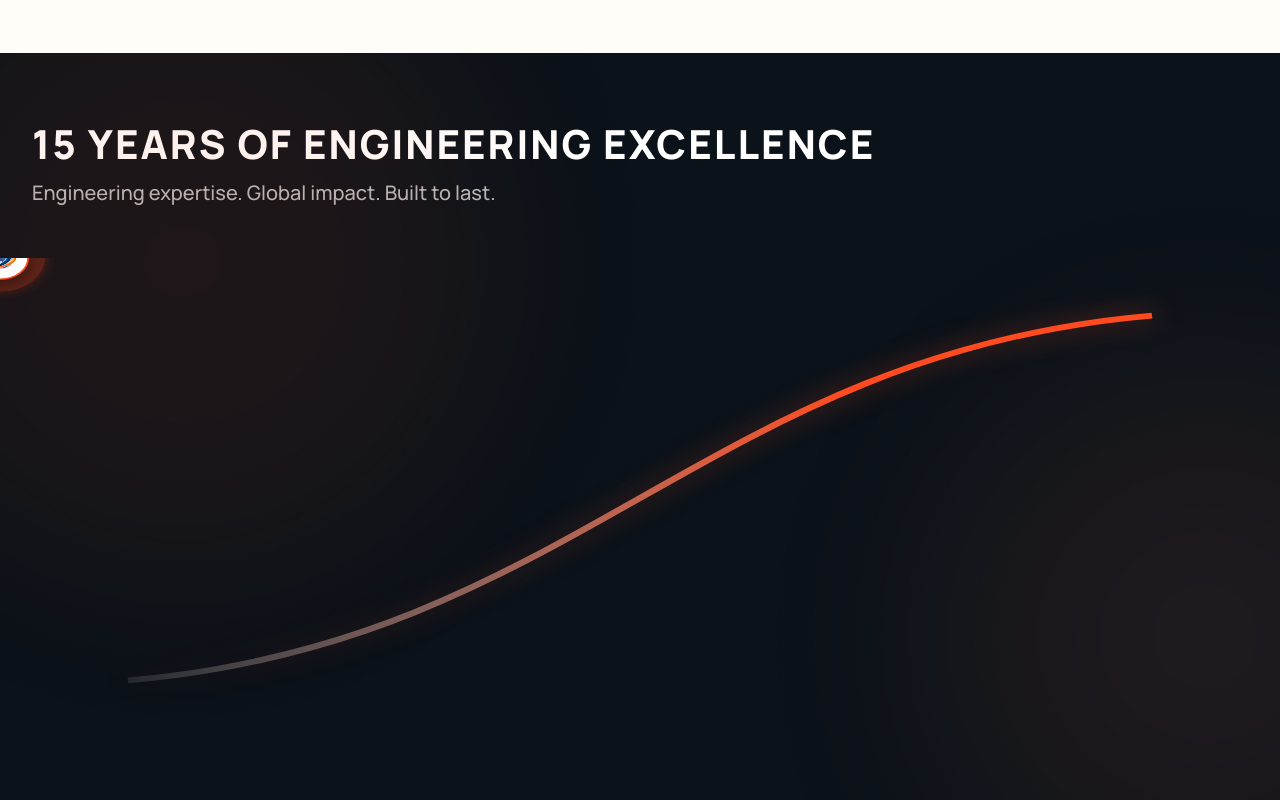
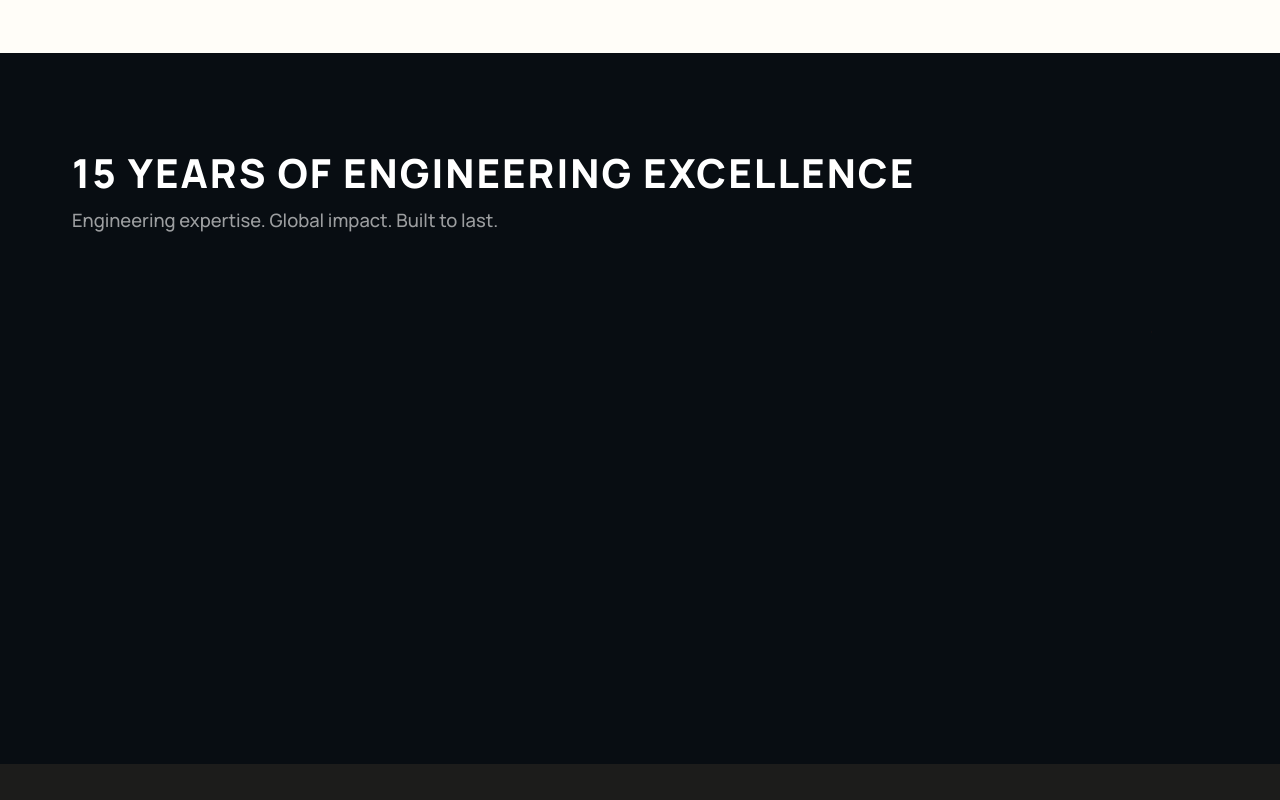
Before and after one commit to Lokesh0018/SST, a React (Vite) app: page /about in a window 1280 px wide. Shown: the part 3880-4680 px from the top of the page. Built offline with nearby package versions, Linux system fonts and the light colour scheme.

Commit message:
Timeline

```diff
--- a/src/pages/About.tsx
+++ b/src/pages/About.tsx
@@ -21,11 +21,11 @@ const capabilities = [
 ];
 
 const timelineData = [
-  { year: '2011', title: 'FOUNDATION', desc: 'Founded with a focus on ferro alloy engineering', x: 10, y: 88 },
-  { year: '2014', title: 'FIRST MAJOR CONTRACT', desc: 'Secured major industrial contracts', x: 30, y: 76.3 },
-  { year: '2018/2019', title: 'EPC EXPANSION', desc: 'Expanded into turnkey EPC projects', x: 50, y: 50 },
-  { year: '2022', title: 'GLOBAL FOOTPRINT', desc: 'Established a global project footprint', x: 70, y: 23.7 },
-  { year: '2026', title: 'INDUSTRY LEADERSHIP', desc: 'Delivering ferro alloy engineering solutions across global markets', x: 90, y: 12 }
+  { year: '2011', title: 'FOUNDATION', desc: 'Founded with a focus on ferro alloy engineering', cx: 50, cy: 420, mcy: 100 },
+  { year: '2014', title: 'FIRST MAJOR CONTRACT', desc: 'Secured major industrial contracts', cx: 275, cy: 367, mcy: 250 },
+  { year: '2018 / 2019', title: 'EPC EXPANSION', desc: 'Expanded into turnkey EPC projects', cx: 500, cy: 250, mcy: 400 },
+  { year: '2022', title: 'GLOBAL FOOTPRINT', desc: 'Established a global project footprint', cx: 725, cy: 133, mcy: 550 },
+  { year: '2026', title: 'INDUSTRY LEADERSHIP', desc: 'Delivering ferro alloy engineering solutions across global markets', cx: 950, cy: 80, mcy: 700 }
 ];
 
 const marqueeItems = [
@@ -78,6 +78,7 @@ export default function About() {
   const peopleRef = useRef<HTMLDivElement>(null);
   const avmRef = useRef<HTMLDivElement>(null);
   const timelineRef = useRef<HTMLDivElement>(null);
+  const mobileTimelineRef = useRef<HTMLDivElement>(null);
   const ceoRef = useRef<HTMLDivElement>(null);
   const logoRef = useRef<HTMLDivElement>(null);
   const logoContainerRef = useRef<HTMLDivElement>(null);
@@ -293,16 +294,52 @@ export default function About() {
       });
     }
 
-    // Timeline Animation
+    // Timeline Animation (Desktop)
     if (timelineRef.current) {
-      const nodes = timelineRef.current.querySelectorAll('.curved-timeline-node');
+      const nodes = timelineRef.current.querySelectorAll('.curved-timeline-text-node');
+      const path = timelineRef.current.querySelector('.curved-timeline-path');
+      const svgDots = timelineRef.current.querySelectorAll('.curved-svg-dot');
+
+      if (path) {
+        const length = (path as SVGPathElement).getTotalLength();
+        gsap.set(path, { strokeDasharray: length, strokeDashoffset: length });
+
+        gsap.to(path, {
+          strokeDashoffset: 0,
+          duration: 2,
+          ease: 'power2.inOut',
+          scrollTrigger: {
+            trigger: timelineRef.current,
+            start: 'top 75%',
+            toggleActions: 'play none none reverse'
+          }
+        });
+      }
+
+      gsap.fromTo(svgDots,
+        { scale: 0, opacity: 0, transformOrigin: 'center' },
+        {
+          scale: 1,
+          opacity: 1,
+          duration: 0.6,
+          stagger: 0.3,
+          ease: 'back.out(1.5)',
+          delay: 0.2,
+          scrollTrigger: {
+            trigger: timelineRef.current,
+            start: 'top 75%',
+            toggleActions: 'play none none reverse'
+          }
+        }
+      );
 
       gsap.to(nodes, {
         opacity: 1,
         y: 0,
-        duration: 0.8,
-        stagger: 0.15,
+        duration: 0.6,
+        stagger: 0.3,
         ease: 'power3.out',
+        delay: 0.4,
         scrollTrigger: {
           trigger: timelineRef.current,
           start: 'top 75%',
@@ -310,7 +347,93 @@ export default function About() {
         }
       });
 
-      // Stats Counter Animation
+      const logoGlow = timelineRef.current.querySelector('.travelling-logo-glow');
+      if (logoGlow) {
+        gsap.to(logoGlow, {
+          opacity: 1,
+          duration: 1,
+          delay: 1.5, // Appears after timeline finishes drawing
+          ease: 'power2.out',
+          scrollTrigger: {
+            trigger: timelineRef.current,
+            start: 'top 75%',
+            toggleActions: 'play none none reverse'
+          }
+        });
+      }
+    }
+
+    // Timeline Animation (Mobile)
+    if (mobileTimelineRef.current) {
+      const mNodes = mobileTimelineRef.current.querySelectorAll('.curved-timeline-text-node');
+      const mPath = mobileTimelineRef.current.querySelector('.curved-timeline-path');
+      const mSvgDots = mobileTimelineRef.current.querySelectorAll('.curved-svg-dot');
+
+      if (mPath) {
+        const length = (mPath as SVGPathElement).getTotalLength();
+        gsap.set(mPath, { strokeDasharray: length, strokeDashoffset: length });
+
+        gsap.to(mPath, {
+          strokeDashoffset: 0,
+          duration: 2,
+          ease: 'power2.inOut',
+          scrollTrigger: {
+            trigger: mobileTimelineRef.current,
+            start: 'top 75%',
+            toggleActions: 'play none none reverse'
+          }
+        });
+      }
+
+      gsap.fromTo(mSvgDots,
+        { scale: 0, opacity: 0, transformOrigin: 'center' },
+        {
+          scale: 1,
+          opacity: 1,
+          duration: 0.6,
+          stagger: 0.3,
+          ease: 'back.out(1.5)',
+          delay: 0.2,
+          scrollTrigger: {
+            trigger: mobileTimelineRef.current,
+            start: 'top 75%',
+            toggleActions: 'play none none reverse'
+          }
+        }
+      );
+
+      gsap.to(mNodes, {
+        opacity: 1,
+        y: 0,
+        duration: 0.6,
+        stagger: 0.3,
+        ease: 'power3.out',
+        delay: 0.4,
+        scrollTrigger: {
+          trigger: mobileTimelineRef.current,
+          start: 'top 75%',
+          toggleActions: 'play none none reverse'
+        }
+      });
+
+      const mLogoGlow = mobileTimelineRef.current.querySelector('.travelling-logo-glow');
+      if (mLogoGlow) {
+        gsap.to(mLogoGlow, {
+          opacity: 1,
+          duration: 1,
+          delay: 1.5, // Appears after timeline finishes drawing
+          ease: 'power2.out',
+          scrollTrigger: {
+            trigger: mobileTimelineRef.current,
+            start: 'top 75%',
+            toggleActions: 'play none none reverse'
+          }
+        });
+      }
+    }
+
+    // Stats Counter Animation
+    if (timelineRef.current) {
       const stats = timelineRef.current.parentElement?.querySelectorAll('.stat-num-value');
       if (stats) {
         stats.forEach((stat) => {
@@ -972,82 +1095,102 @@ export default function About() {
 
           {/* 5. TIMELINE / OUR JOURNEY */}
           <section className="about-timeline-section relative overflow-hidden">
-            {/* Background Aurora */}
-            <div className="timeline-aurora-bg">
-              <div className="aurora-blob a-left"></div>
-              <div className="aurora-blob a-right"></div>
-            </div>
-            {/* Technical Dot Grid overlay */}
-            <div className="timeline-bg-grid"></div>
-
-            <div className="container relative z-10">
-              <div className="text-center">
-                <h2 className="timeline-hero-headline">15 YEARS OF ENGINEERING EXCELLENCE</h2>
+            <div className="container relative z-10 timeline-container">
+              <div className="text-center timeline-header">
+                <h2 className="timeline-hero-headline">15 YEARS OF <span className="text-orange">ENGINEERING EXCELLENCE</span></h2>
                 <p className="timeline-subtitle">Engineering expertise. Global impact. Built to last.</p>
               </div>
+
+              {/* DESKTOP TIMELINE */}
               <div className="curved-timeline-wrapper" ref={timelineRef}>
                 <svg className="curved-timeline-svg" viewBox="0 0 1000 500" preserveAspectRatio="none">
                   <defs>
                     <linearGradient id="timelineGradient" x1="0%" y1="0%" x2="100%" y2="0%">
-                      <stop offset="0%" stopColor="rgba(255,255,255,0.1)" />
-                      <stop offset="70%" stopColor="#ff4b1f" />
+                      <stop offset="0%" stopColor="rgba(255, 255, 255, 0.1)" />
+                      <stop offset="50%" stopColor="rgba(255, 75, 31, 0.5)" />
                       <stop offset="100%" stopColor="#ff4b1f" />
                     </linearGradient>
-                  </defs>
-                  <path className="curved-timeline-path" d="M 100,440 C 450,400 550,100 900,60" stroke="url(#timelineGradient)" />
-                </svg>
-
-                {timelineData.map((item, idx) => {
-                  const is2022 = item.year === '2022';
-                  const is2026 = item.year === '2026';
-                  const positionClass = idx % 2 === 0 ? 'text-above' : 'text-below';
-
-                  return (
-                    <div key={idx} className={`curved-timeline-node ${positionClass} ${is2026 ? 'highlight-node' : ''}`} style={{ left: `${item.x}%`, top: `${item.y}%`, opacity: 0 }}>
-
-                      <div className="curved-node-dot">
-                      </div>
-
-                      <div className="curved-node-content-wrapper" style={item.year === '2018/2019' ? { paddingBottom: '3.5rem', marginLeft: '-30px' } : {}}>
-                        <div className="curved-timeline-year">{item.year}</div>
-                        <h3 className="curved-timeline-title">{item.title}</h3>
-                        {item.desc && <p className="curved-timeline-desc">{item.desc}</p>}
-                      </div>
-
-                    </div>
-                  )
-                })}
-
-                <svg className="curved-timeline-svg" viewBox="0 0 1000 500" preserveAspectRatio="none" style={{ position: 'absolute', inset: 0, width: '100%', height: '100%', pointerEvents: 'none', zIndex: 20 }}>
-                  <defs>
-                    <filter id="orbGlow">
-                      <feGaussianBlur stdDeviation="6" result="coloredBlur" />
+                    <filter id="lineGlow">
+                      <feGaussianBlur stdDeviation="3" result="coloredBlur" />
                       <feMerge>
                         <feMergeNode in="coloredBlur" />
                         <feMergeNode in="SourceGraphic" />
                       </feMerge>
                     </filter>
                   </defs>
-                  <g>
-                    {/* Pulsing aura behind the logo */}
-                    <circle cx="0" cy="0" r="35" fill="#ff4b1f" opacity="0.3" filter="url(#orbGlow)">
-                      <animate attributeName="r" values="25; 45; 25" dur="3s" repeatCount="indefinite" />
-                      <animate attributeName="opacity" values="0.2; 0.6; 0.2" dur="3s" repeatCount="indefinite" />
-                    </circle>
 
-                    {/* Styled Logo Badge */}
-                    <g style={{ filter: 'drop-shadow(0 4px 8px rgba(0,0,0,0.5))' }}>
-                      {/* Clean white background to enclose the rectangular image */}
-                      <circle cx="0" cy="0" r="22" fill="#fff" />
-                      {/* Centered logo, slightly smaller than the circle to give breathing room */}
-                      <image href="/SST L.png" x="-16" y="-16" width="32" height="32" preserveAspectRatio="xMidYMid meet" />
-                      {/* Elegant accent border to frame the badge */}
-                      <circle cx="0" cy="0" r="22" fill="none" stroke="var(--accent, #ff4b1f)" strokeWidth="1.5" />
-                    </g>
+                  {/* The continuous path */}
+                  <path id="desktop-path" className="curved-timeline-path" d="M 50 420 C 350 420, 650 80, 950 80" stroke="url(#timelineGradient)" filter="url(#lineGlow)" fill="none" strokeWidth="2" />
 
-                    <animateMotion dur="8s" repeatCount="indefinite" path="M 100,440 C 450,400 550,100 900,60" />
+                  {/* The SVG Dots */}
+                  {timelineData.map((item, idx) => (
+                    <circle key={`dot-${idx}`} cx={item.cx} cy={item.cy} r={item.year === '2026' ? 8 : 6} fill="#080d12" stroke={item.year === '2026' ? "#ffffff" : "#ff4b1f"} strokeWidth={item.year === '2026' ? 4 : 2} className="curved-svg-dot" />
+                  ))}
+
+                  {/* The Travelling Logo */}
+                  <g className="travelling-logo-glow" style={{ opacity: 0 }}>
+                    <image href="/images/logo/LOGO.png" x="-18" y="-18" width="36" height="36" preserveAspectRatio="xMidYMid meet" />
+                    <animateMotion dur="15s" repeatCount="indefinite">
+                      <mpath href="#desktop-path" />
+                    </animateMotion>
                   </g>
                 </svg>
+
+                {/* HTML Text Overlay */}
+                {timelineData.map((item, idx) => {
+                  const is2026 = item.year === '2026';
+                  const positionClass = idx % 2 === 0 ? 'text-above' : 'text-below';
+
+                  const leftPercent = (item.cx / 1000) * 100;
+                  const topPercent = (item.cy / 500) * 100;
+
+                  return (
+                    <div key={idx} className={`curved-timeline-text-node ${positionClass} ${is2026 ? 'highlight-text-node' : ''}`} style={{ left: `${leftPercent}%`, top: `${topPercent}%` }}>
+                      <div className="curved-timeline-year">{item.year}</div>
+                      <h3 className="curved-timeline-title">{item.title}</h3>
+                      {item.desc && <p className="curved-timeline-desc">{item.desc}</p>}
+                    </div>
+                  )
+                })}
+              </div>
+
+              {/* MOBILE TIMELINE */}
+              <div className="mobile-timeline-wrapper" ref={mobileTimelineRef}>
+                <svg className="curved-timeline-svg" viewBox="0 0 100 800" preserveAspectRatio="none">
+                  <defs>
+                    <linearGradient id="mobileTimelineGradient" x1="0%" y1="0%" x2="0%" y2="100%">
+                      <stop offset="0%" stopColor="rgba(255, 255, 255, 0.1)" />
+                      <stop offset="50%" stopColor="rgba(255, 75, 31, 0.5)" />
+                      <stop offset="100%" stopColor="#ff4b1f" />
+                    </linearGradient>
+                  </defs>
+
+                  <path id="mobile-path" className="curved-timeline-path" d="M 50 100 L 50 700" stroke="url(#mobileTimelineGradient)" filter="url(#lineGlow)" fill="none" strokeWidth="2" />
+
+                  {timelineData.map((item, idx) => (
+                    <circle key={`mdot-${idx}`} cx="50" cy={item.mcy} r={item.year === '2026' ? 8 : 6} fill="#080d12" stroke={item.year === '2026' ? "#ffffff" : "#ff4b1f"} strokeWidth={item.year === '2026' ? 4 : 2} className="curved-svg-dot" />
+                  ))}
+
+                  <g className="travelling-logo-glow" style={{ opacity: 0 }}>
+                    <image href="/images/logo/LOGO.png" x="-18" y="-18" width="36" height="36" preserveAspectRatio="xMidYMid meet" />
+                    <animateMotion dur="15s" repeatCount="indefinite">
+                      <mpath href="#mobile-path" />
+                    </animateMotion>
+                  </g>
+                </svg>
+
+                {timelineData.map((item, idx) => {
+                  const is2026 = item.year === '2026';
+                  const topPercent = (item.mcy / 800) * 100;
+
+                  return (
+                    <div key={`mtext-${idx}`} className={`curved-timeline-text-node ${is2026 ? 'highlight-text-node' : ''}`} style={{ left: '50%', top: `${topPercent}%` }}>
+                      <div className="curved-timeline-year">{item.year}</div>
+                      <h3 className="curved-timeline-title">{item.title}</h3>
+                      {item.desc && <p className="curved-timeline-desc">{item.desc}</p>}
+                    </div>
+                  )
+                })}
               </div>
 
             </div>
--- a/src/styles/About.css
+++ b/src/styles/About.css
@@ -1370,11 +1370,11 @@
 
 /* 9. TIMELINE ("OUR LEGACY") */
 .about-timeline-section {
-  padding: 2rem 0;
-  background-color: #0b1219; /* Dark theme to match image */
+  padding: 6rem 0;
+  background-color: #080d12; /* Darker navy/black theme */
   position: relative;
   overflow-x: hidden;
-  min-height: 100vh;
+  min-height: 650px;
   display: flex;
   flex-direction: column;
   justify-content: center;
@@ -1383,47 +1383,21 @@
 .timeline-bg-grid {
   position: absolute;
   inset: 0;
-  background-image: radial-gradient(rgba(255, 255, 255, 0.02) 1.5px, transparent 1.5px);
-  background-size: 32px 32px;
+  background-image: radial-gradient(rgba(255, 255, 255, 0.03) 1px, transparent 1px);
+  background-size: 24px 24px;
   z-index: 1;
   pointer-events: none;
-  -webkit-mask-image: radial-gradient(ellipse at center, black 40%, transparent 80%);
-  mask-image: radial-gradient(ellipse at center, black 40%, transparent 80%);
-}
-
-.timeline-aurora-bg {
-  position: absolute;
-  inset: 0;
-  overflow: hidden;
-  pointer-events: none;
-  z-index: 0;
-}
-.aurora-blob {
-  position: absolute;
-  border-radius: 50%;
-  filter: blur(100px);
-  opacity: 0.08;
-  animation: auroraFloat 20s infinite alternate ease-in-out;
-}
-.aurora-blob.a-left {
-  width: 600px;
-  height: 600px;
-  background: var(--color-orange);
-  top: -10%;
-  left: -10%;
-}
-.aurora-blob.a-right {
-  width: 500px;
-  height: 500px;
-  background: #ff7e5f;
-  bottom: -10%;
-  right: -10%;
-  animation-delay: -10s;
-}
-
-@keyframes auroraFloat {
-  0% { transform: translate(0, 0) scale(1); }
-  100% { transform: translate(50px, -50px) scale(1.1); }
+  mask-image: radial-gradient(ellipse at center, black 40%, transparent 90%);
+}
+
+.timeline-container {
+  max-width: 1200px;
+  margin: 0 auto;
+  width: 100%;
+}
+
+.timeline-header {
+  margin-bottom: 2rem;
 }
 
 .timeline-hero-headline {
@@ -1436,23 +1410,28 @@
 }
 
 .timeline-subtitle {
-  font-size: 1.25rem;
-  color: rgba(255, 255, 255, 0.7);
+  font-size: 1.15rem;
+  color: rgba(255, 255, 255, 0.6);
   font-weight: 500;
-  margin-bottom: 1rem;
-}
-
-/* Curved Timeline Container */
+}
+
+/* Desktop Timeline Container */
 .curved-timeline-wrapper {
   position: relative;
-  width: 100vw;
-  max-width: 100vw;
-  margin: 3rem 0 3rem 50%;
-  transform: translateX(-50%);
-  height: 60vh;
-  min-height: 400px;
+  width: 100%;
+  height: 400px;
   display: block;
   z-index: 10;
+}
+
+/* Mobile Vertical Timeline Container */
+.mobile-timeline-wrapper {
+  position: relative;
+  width: 100%;
+  height: 800px; /* Tall enough for vertical spacing */
+  display: none; /* Hidden on desktop */
+  z-index: 10;
+  margin-top: 2rem;
 }
 
 /* SVG Line */
@@ -1466,14 +1445,14 @@
 }
 .curved-timeline-path {
   fill: none;
-  stroke-width: 6;
-  filter: drop-shadow(0 0 12px rgba(255, 75, 31, 0.5));
+  stroke-width: 2;
+  filter: drop-shadow(0 0 6px rgba(255, 75, 31, 0.4));
 }
 
 /* Node Layout */
 .curved-timeline-node {
   position: absolute;
-  transform: translate(-50%, -50%);
+  transform: translate(-50%, -50%) translateY(0);
   display: flex;
   justify-content: center;
   align-items: center;
@@ -1483,74 +1462,103 @@
 
 /* Timeline Dot */
 .curved-node-dot {
+  width: 12px;
+  height: 12px;
+  border-radius: 50%;
+  background: #080d12;
+  border: 2px solid var(--color-orange);
+  position: relative;
+  z-index: 2;
+  transition: transform 0.3s ease, background 0.3s ease;
+}
+.curved-timeline-node:hover .curved-node-dot {
+  transform: scale(1.3);
+  background: var(--color-orange);
+}
+
+/* Typography */
+.curved-timeline-text-node {
+  position: absolute;
+  transform: translate(-50%, -50%);
+  width: 240px;
+  text-align: center;
+  z-index: 15;
+  opacity: 0;
+}
+
+.text-above {
+  margin-top: -100px; /* safe zone above the dot */
+}
+
+.text-below {
+  margin-top: 100px; /* safe zone below the dot */
+}
+
+.curved-timeline-year {
+  font-size: 18px;
+  font-weight: 800;
+  color: white;
+  margin-bottom: 4px;
+}
+
+.curved-timeline-title {
+  font-size: 20px;
+  font-weight: 800;
+  color: var(--color-orange);
+  text-transform: uppercase;
+  letter-spacing: 0.05em;
+  margin-bottom: 8px;
+}
+
+.curved-timeline-desc {
+  font-size: 15px;
+  color: #a0a5aa;
+  line-height: 1.5;
+}
+
+/* 2026 Highlight Node */
+.highlight-node .curved-node-dot {
   width: 16px;
   height: 16px;
-  border-radius: 50%;
   background: var(--color-orange);
-  border: 3px solid white;
-  box-shadow: 0 0 12px rgba(255, 75, 31, 0.6);
-  position: relative;
-  z-index: 2;
-  transition: transform 0.3s ease;
-}
-.curved-timeline-node:hover .curved-node-dot {
-  transform: scale(1.5);
-  box-shadow: 0 0 20px rgba(255, 75, 31, 0.8);
-}
-
-.curved-node-content-wrapper {
-  position: absolute;
-  left: 50%;
-  transform: translateX(-50%);
-  width: 260px;
-  text-align: center;
-  z-index: 3;
-}
-
-.text-above .curved-node-content-wrapper {
-  bottom: 100%;
-  padding-bottom: 1.5rem;
-}
-
-.text-below .curved-node-content-wrapper {
-  top: 100%;
-  padding-top: 1.5rem;
-}
-
-/* Typography */
-.curved-timeline-year {
-  font-size: 1.25rem;
-  font-weight: 800;
-  color: white;
-  margin-bottom: 0;
-  text-shadow: 0 0 10px rgba(255, 255, 255, 0.1);
-}
-
-.curved-timeline-title {
-  font-size: 1.05rem;
-  font-weight: 800;
-  color: white;
-  text-transform: uppercase;
-  letter-spacing: 0.05em;
-  margin-bottom: 0.5rem;
-}
-
-.curved-timeline-desc {
-  font-size: 0.95rem;
-  color: rgba(255, 255, 255, 0.85);
-  line-height: 1.5;
-}
-
-/* 2026 Highlight Node */
-.highlight-node .curved-node-dot {
-  width: 24px;
-  height: 24px;
-  background: white;
-  border: 5px solid var(--color-orange);
-  box-shadow: 0 0 20px rgba(255, 75, 31, 1);
-}
-.highlight-node .curved-timeline-title {
+  border: 2px solid white;
+  box-shadow: 0 0 15px rgba(255, 75, 31, 0.6);
+  animation: subtlePulse 3s infinite alternate ease-in-out;
+}
+
+@keyframes subtlePulse {
+  0% { box-shadow: 0 0 10px rgba(255, 75, 31, 0.4); }
+  100% { box-shadow: 0 0 20px rgba(255, 75, 31, 0.8); }
+}
+.highlight-text-node .curved-timeline-title {
   color: var(--color-orange);
+}
+
+/* Traveling Logo Glow */
+.travelling-logo-glow {
+  filter: drop-shadow(0 0 8px rgba(255, 75, 31, 0.6));
+}
+
+/* Mobile Media Query */
+@media (max-width: 768px) {
+  .curved-timeline-wrapper {
+    display: none; /* Hide horizontal */
+  }
+  .mobile-timeline-wrapper {
+    display: block; /* Show vertical */
+  }
+  .curved-timeline-text-node {
+    width: auto;
+    text-align: left;
+    transform: translateY(-50%);
+    margin-top: 0;
+    margin-left: 40px; /* wider safe zone padding from the dot */
+    max-width: calc(100vw - 120px);
+  }
+  /* On mobile, remove above/below offset since they are side-by-side */
+  .text-above, .text-below {
+    margin-top: 0;
+  }
 }
 
 
```
